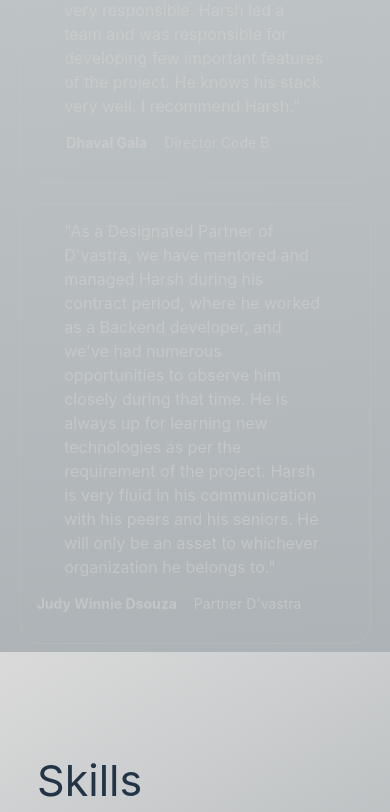
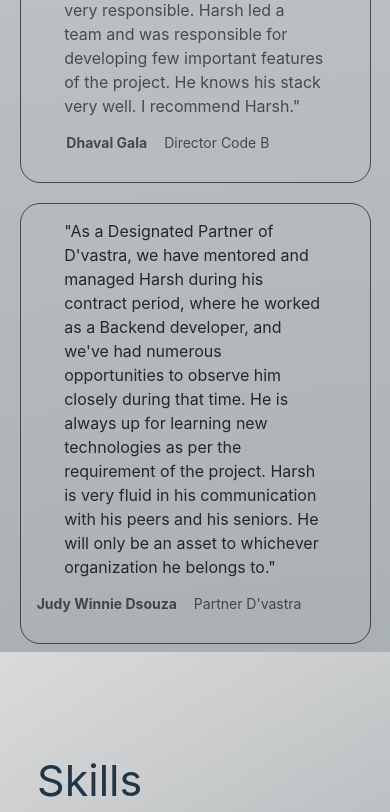
Before and after one commit to HarshSuvarna/portfolio_website, a React (Vite) app: page / in a window 390 px wide. Shown: the part 2635-3447 px from the top of the page. Built offline with nearby package versions, Linux system fonts and the light colour scheme.

Commit message:
dark mode light mode adjustment

```diff
--- a/src/components/contact.css
+++ b/src/components/contact.css
@@ -140,7 +140,7 @@
 
 @media (max-width: 450px) {
   .contact-container {
-    height: 80vh;
+    height: 60vh;
     background-color: #151b1e;
     width: 100%;
     border-radius: 20px 20px 0px 0px;
@@ -219,7 +219,8 @@
     height: 50%;
     flex-direction: column;
     cursor: pointer;
-  }
+    height: 25%;
+}
 
   .send-email {
     font-size: 16px;
--- a/src/components/navbar.css
+++ b/src/components/navbar.css
@@ -44,4 +44,9 @@ li a {
     cursor: pointer;
     font-size: 8px;
   }
+
+  li a {
+    text-decoration: none;
+    /* color: #d0d0d0; */
+  }
 }
--- a/src/components/review.css
+++ b/src/components/review.css
@@ -77,14 +77,14 @@
 }
 
 .description-container a {
-  color: #0000009c;
+  color:  rgb(39, 39, 39);
   text-decoration: none;
 }
 
 @media (max-width: 450px) {
   .review {
     background: transparent;
-    border: 1px solid rgba(200, 200, 200, 0.225);
+    border: 1px solid;
     width: 100%;
     max-height: 70%;
     display: flex;
@@ -94,7 +94,7 @@
     border-radius: 20px;
     box-sizing: border-box;
     padding: 15px;
-    color: #d0d0d09c;
+    /* color: #d0d0d09c; */
     cursor: pointer;
   }
 
@@ -120,6 +120,6 @@
   }
 
   .description-container a {
-    color: #d0d0d09c;
+    /* color: #d0d0d09c; */
   }
 }
```
